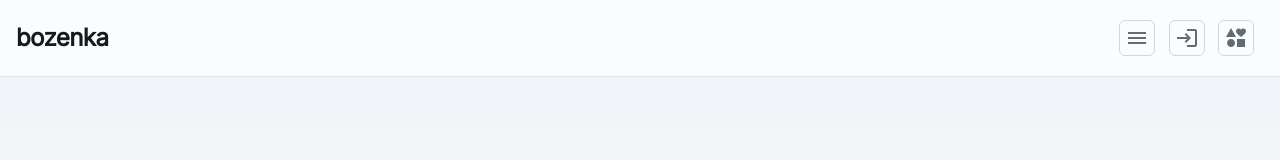
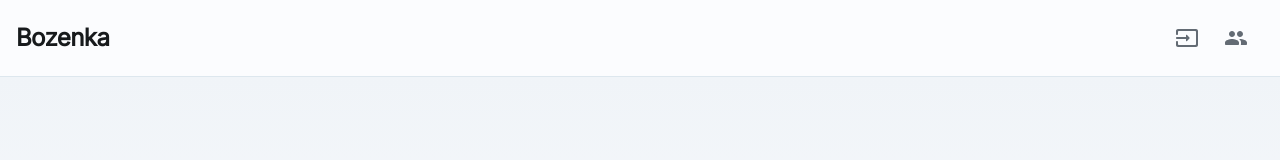
Before and after one commit to KittyNeverDies/Bozenka, a React (Vite) app in the folder bozenka-frontend/: page / in a window 1280 px wide. Shown: the top 160 px of the page. Built offline with nearby package versions, Linux system fonts and the light colour scheme.

Commit message:
feat: New tooltips, hidden menu button for future changes, new icons.

```diff
--- a/bozenka-frontend/src/components/Header.jsx
+++ b/bozenka-frontend/src/components/Header.jsx
@@ -18,11 +18,12 @@ import List from '@mui/joy/List';
 import { Radio, RadioGroup } from '@mui/joy';
 
 // Material UI icons
-import InterestsIcon from '@mui/icons-material/Interests';
 import AutoGraphIcon from '@mui/icons-material/AutoGraph';
 import KeyboardArrowRight from "@mui/icons-material/KeyboardArrowRight";
 import SettingsSuggestIcon from '@mui/icons-material/SettingsSuggest';
+import GroupRoundedIcon from '@mui/icons-material/GroupRounded';
 import LogoutIcon from '@mui/icons-material/Logout';
+import InputRoundedIcon from '@mui/icons-material/InputRounded';
 import AddCircleIcon from '@mui/icons-material/AddCircle';
 import MenuIcon from '@mui/icons-material/Menu';
 import LoginIcon from '@mui/icons-material/Login';
@@ -60,6 +61,7 @@ export default function JoyHeader() {
         textAlign: "center",
         alignItems: 'center',
         p: 2,
+        size: 'ms',
         position: 'sticky',
         top: 0,
         borderBottom: '1px solid',
@@ -75,8 +77,8 @@ export default function JoyHeader() {
       */}
 
       <Link to='/' sx={{'textDecoration': 'None'}}>
-        <Typography level="h3" component="h1">
-          bozenka
+        <Typography level="h3" component="h3" size='xs'>
+          Bozenka
         </Typography>
       </Link>
 
@@ -89,8 +91,11 @@ export default function JoyHeader() {
 
                 {/*
           Menu button
-        */}
-          <Tooltip title="Menu"  variant="outlined" size="sm">
+
+                    <Tooltip title="Menu" color='primary' variant="soft" size="md" sx={{
+            boxShadow: 'none',
+            fontWeight: 'bold'
+          }}>
             <IconButton
             sx={{
               transition: 'transform 0.2s ease, background-color 0.2s ease',
@@ -105,16 +110,18 @@ export default function JoyHeader() {
                 transform: 'scale(1.20)'
               }
             }}
-            onClick={toggleLoginDrawer(true)} variant="outlined">
+            onClick={toggleLoginDrawer(true)} variant="plain">
               <MenuIcon />
             </IconButton>
           </Tooltip>
+        */}
+
         {/*
           Login button
         */}
-        <Tooltip title="Login"  variant="outlined" size="sm"
-          sx={{
-            transition: 'all 0.2s sizeIn'
+        <Tooltip title="Login" color='primary' variant="soft" size="md" sx={{
+            boxShadow: 'none',
+            fontWeight: 'bold'
           }}
         >
         <Link to='/login'>
@@ -133,8 +140,8 @@ export default function JoyHeader() {
             }
             }}
 
-          variant="outlined">
-            <LoginIcon />
+          variant="plain">
+            <InputRoundedIcon/>
           </IconButton>
           </Link>
         </Tooltip>
@@ -143,7 +150,10 @@ export default function JoyHeader() {
         {/*
           Communities button
         */}
-        <Tooltip title="Communities"  variant="outlined" size="sm">
+        <Tooltip title="Communities" color='primary' variant="soft" size="md" sx={{
+            boxShadow: 'none',
+            fontWeight: 'bold'
+          }}>
           <Link to='/communities'>
           <IconButton onClick={() => {}}
             sx={{
@@ -158,8 +168,8 @@ export default function JoyHeader() {
             '&:active': {
               transform: 'scale(1.20)'
             }
-            }} variant="outlined">
-            <InterestsIcon />
+            }} variant="plain">
+            <GroupRoundedIcon/>
           </IconButton>
           </Link>
         </Tooltip>
```
